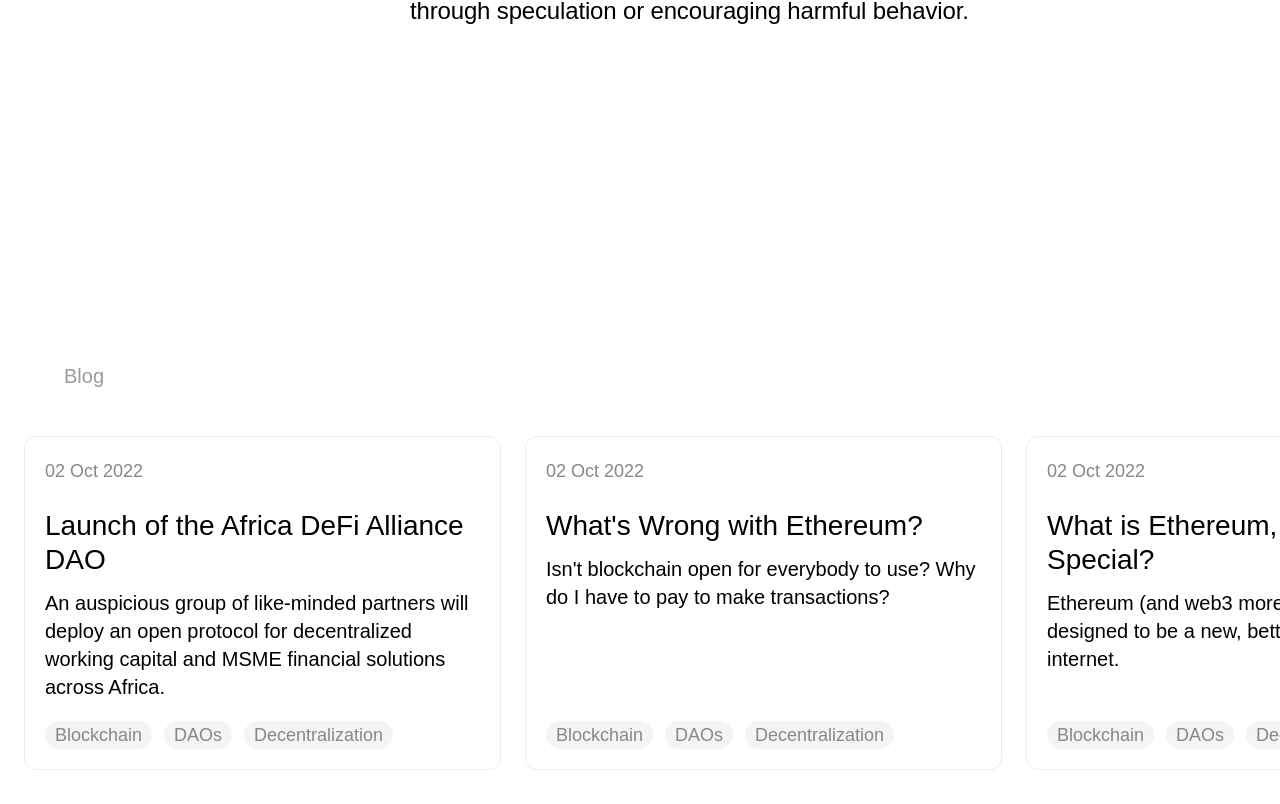
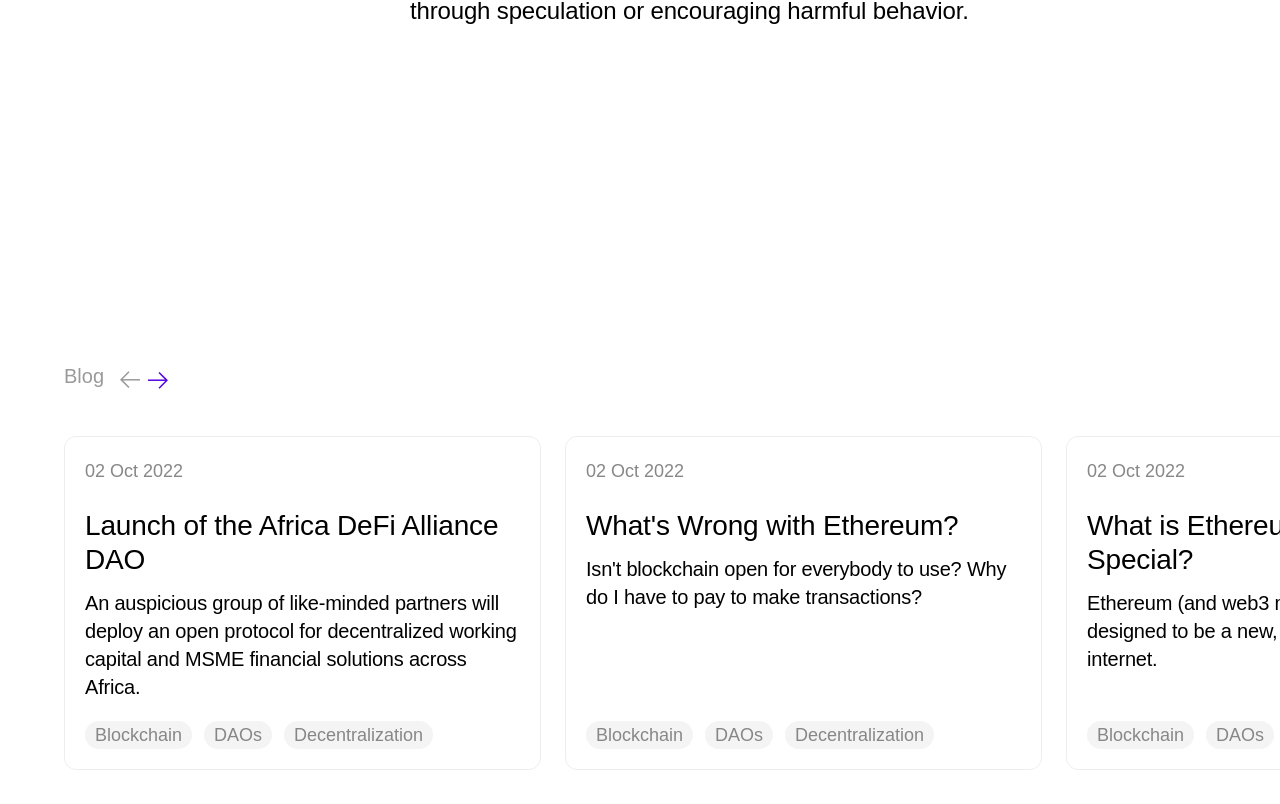
Before and after one commit to TheGymRwanda/zzz-unit8, a Next.js app: page / in a window 1280 px wide. Shown: the part 1721-2525 px from the top of the page. Built offline with nearby package versions, Linux system fonts and the light colour scheme; a web font is replaced by a local one.

Commit message:
feat: adds endless scroll
fix the floating element
adds up to desktop break point

#done

```diff
--- a/components/Sections/BlogPost.jsx
+++ b/components/Sections/BlogPost.jsx
@@ -1,22 +1,90 @@
-import { useEffect, useState } from "react"
+/* eslint-disable react-hooks/exhaustive-deps */
+import { useEffect, useRef, useState } from "react"
 import Blog from "../ui/Blog"
 import Wrapper from "../wrapper/Wrapper"
 import blogData from "/utils/blogData"
+import RightArrow from "../vectors/Arrow"
 
 export default function BlogPost() {
-    const [blogs , setBlogs] = useState([])
+    const [blogs , setBlogs] = useState([]);
+    const [blogLength , setBlogLength] =  useState(0);
+    const [blogCounter , setBlogCounter] =  useState(0);
+    const [scrolled , setScrolled] =  useState(false);
+    const [scrollPosition , setScrollPosition] = useState(0)
+    let mainWrapperRef = useRef();
+
+
+
+    const fetchBlogs = () => {
+        setBlogCounter(blogCounter < blogLength ? (blogCounter + 1)-1  : 0)
+        let blogClone = [...blogs];
+        blogClone.push(blogs[blogCounter],blogs[blogCounter+1])
+        setBlogs(blogClone);
+    }
+
+
+
+    {/* this function is for the scroll similation, once we start integration we can implement it in defferent way so that it adapt the api data */}
+    const triggerScroll = (mainWrapperRef) => {
+        mainWrapperRef.current.addEventListener("scroll",(e) => {
+            let scrollPosition = e.target.scrollLeft;
+            setScrollPosition(scrollPosition);
+            let scrollablePx = Math.ceil(mainWrapperRef.current.scrollWidth)-Math.ceil(mainWrapperRef.current.offsetWidth);
+            if(scrollPosition >= scrollablePx){
+                fetchBlogs()
+            }
+        })
+    };
+
+    const scrollBlogForward = () => {
+        fetchBlogs();
+        mainWrapperRef.current.scroll(scrollPosition+300,0)
+    }
+
+
+
+    const scrollBlogBack = () => {
+        console.log(scrollPosition-300)
+        if(scrollPosition-300 == 0) {
+            setScrolled(false)
+        }
+        mainWrapperRef.current.scroll(scrollPosition-300 <= 0 ? 0 : scrollPosition-300 , 0)
+    }
+
 
     useEffect(() => {
-        setBlogs(blogData)
-    },[])
+      triggerScroll(mainWrapperRef);
+    },[triggerScroll]);
+
+    useEffect(() => {
+        setBlogs(blogData);
+        setBlogLength(blogData.length);
+        mainWrapperRef.current.addEventListener("scroll",(e) => {
+           if(e.target.scrollLeft > 200) {
+                setScrolled(true)
+           }
+        })
+    },[]);
+
+
     return(
-        <div className="mb-32 mx-auto">
+        <div className="mb-32 mx-auto relative">
             <Wrapper>
-                <h3 className="text-muted-300 font-grotesk font-normal leading-8 text-xl mb-5">
-                    Blog
-                </h3>
+                <div className="flex items-center mb-5 gap-4">
+                    <h3 className="relative text-muted-300 font-grotesk  font-normal leading-8 text-xl ">
+                        Blog
+                    </h3>
+                    <div className="hidden xl:flex relative gap-2 items-center self-center mt-2">
+                        <div className="rotate-180 cursor-pointer" onClick={scrollBlogBack}>
+                            <RightArrow stroke={ !scrolled ? "#9A9A9A" :  ""} />
+                        </div>
+                        <div className="cursor-pointer" onClick={scrollBlogForward}>
+                            <RightArrow />
+                        </div>
+                    </div>
+                </div>
             </Wrapper>
-            <div className="flex max-w-full overflow-x-auto gap-6 p-6 hide-scroll">
+            <div ref={mainWrapperRef} className="px-5 mx-auto lg:px-16 md:px-9 flex max-w-full overflow-x-auto gap-6 p-6 hide-scroll">
                 {
                     blogs.map((value, index) => {
                         let {date , title , description, tags} = value;
--- a/components/sections/Header.jsx
+++ b/components/sections/Header.jsx
@@ -3,11 +3,11 @@
 export default function Header() {
     return (
         <section className="my-6.6  w-full">
-            <div className="flex gap-5.5 flex-col min-w-full text-2.5xl font-normal leading-7 lg:flex-row lg:justify-between lg:text-2xl">
+            <div className="flex gap-5.5 flex-col min-w-full text-2.5xl font-normal leading-7 xl:flex-row lg:justify-between lg:text-2xl">
                 <h1 className="flex-grow">
                     Ape Unit
                 </h1>
-                <span className="lg:w-50">
+                <span className="xl:w-50">
                     Unit➇ is a pioneering technology and marketing
                     services company that creates end-to-end digital
                     experiences for brands such as
--- a/components/ui/Blog.jsx
+++ b/components/ui/Blog.jsx
@@ -1,4 +1,3 @@
-import React from "react"
 function Blog({date, title,description ,children}) {
     return(
         <div className=" flex-grow-0 min-w-48 md:min-w-94  md:max-w-94 min-h-83 md:p-5 p-4 lg:p-5 drop-shadow-custom-sm- border border-muted-400 rounded-xl flex flex-col">
--- /dev/null
+++ b/components/vectors/Arrow.jsx
@@ -0,0 +1,8 @@
+export default function Arrow({ fill , stroke }) {
+    return(
+        <svg width="20" height="20" viewBox="0 0 20 20" fill="none" xmlns="http://www.w3.org/2000/svg">
+            <path d="M11.0244 2.4751L18.899 10.3497L11.0244 18.2243" stroke={!stroke?"#5602E0": stroke} strokeWidth="1.5"/>
+            <line x1="18.8989" y1="10.1997" x2="-0.0001095" y2="10.1997" stroke={!stroke?"#5602E0": stroke} strokeWidth="1.5"/>
+        </svg>
+    )
+}
--- a/package.json
+++ b/package.json
@@ -12,9 +12,7 @@
     "eslint": "8.27.0",
     "eslint-config-next": "13.0.3",
     "next": "13.0.3",
-    "react": "18.2.0",
-    "react-dom": "18.2.0",
-    "react-infinite-scroll-component": "^6.1.0"
+    "react-dom": "18.2.0"
   },
   "devDependencies": {
     "autoprefixer": "^10.4.13",
--- a/styles/globals.css
+++ b/styles/globals.css
@@ -22,6 +22,7 @@
   overflow-y: scroll;
   scrollbar-width: none;
   -ms-overflow-style: none;
+  scroll-behavior: smooth;
 }
 .hide-scroll::-webkit-scrollbar {
   width: 0;
--- a/tailwind.config.js
+++ b/tailwind.config.js
@@ -30,6 +30,7 @@
         xs:"0.0099rem",
         xsm:"0.0124rem",
         0.01: "0.01rem",
+        'hug': '-0.015rem'
       },
       gap: {
         5.5: "1.125rem",
@@ -76,10 +77,6 @@
         50: "50.375rem",
         74: "19.375rem",
       },
-      letterSpacing: {
-        0.01: "0.01rem",
-        'hug': '-0.015rem'
-      },
       screens: {
         ssm: "25rem",
       },
--- a/utils/blogData.js
+++ b/utils/blogData.js
@@ -30,9 +30,18 @@
         `,
         tags:["Blockchain","DAOs","Decentralization"]
     },
-    ,
     {
         id: 4,
+        date: "02 Oct 2022",
+        title: "What is Ethereum, and Why is it Special?",
+        description: `
+            Ethereum (and web3 more generally) was designed to
+            be a new, better version of the internet.
+        `,
+        tags:["Blockchain","DAOs","Decentralization"]
+    },
+    {
+        id: 6,
         date: "02 Oct 2022",
         title: "What is Ethereum, and Why is it Special?",
         description: `
```
Also changed, not shown: 1 other file (tests, documents, lock files or other folders).
